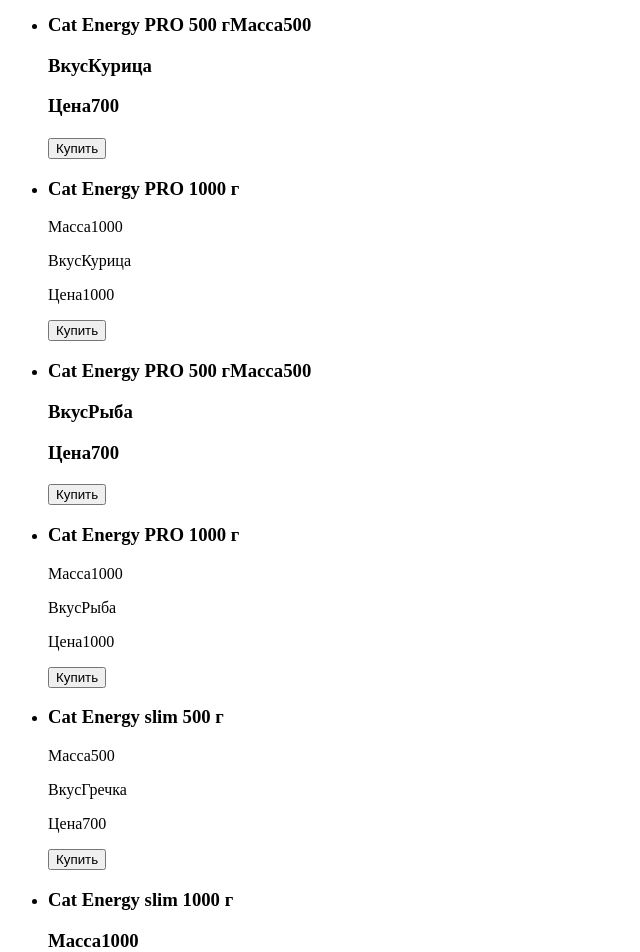
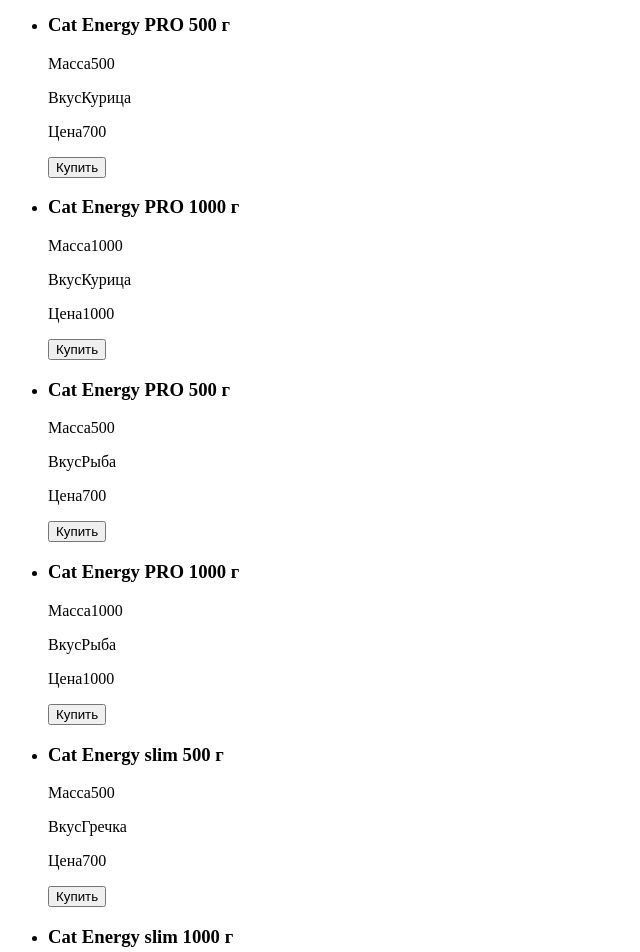
Before and after one commit to Talalanova/Cat-Energy, a website: page source/catalog.html in a window 1280 px wide. Shown: the part 160-1112 px from the top of the page, without its empty margins (0-640 px from the left). Drawn offline with nearby package versions, Linux system fonts and the light colour scheme; files that its build step writes are made by us from their sources.

Commit message:
сборка

```diff
--- a/source/catalog.html
+++ b/source/catalog.html
@@ -42,7 +42,7 @@
                 <h1 class="catalog__title">Каталог продукции</h1>
                 <ul class="catalog__list">
                     <li class="catalog__item">
-                        <h3 class="catalog__sub-title">Cat Energy PRO 500 г</h23
+                        <h3 class="catalog__sub-title">Cat Energy PRO 500 г</h3>
                         <p class="catalog__text">Масса<span class="catalog__value">500</span></p>
                         <p class="catalog__text">Вкус<span class="catalog__value">Курица</span></p>
                         <p class="catalog__text">Цена<span class="catalog__value">700</span></p>
@@ -56,7 +56,7 @@
                         <button class="catalog__button">Купить</button>
                     </li>
                     <li class="catalog__item">
-                        <h3 class="catalog__sub-title">Cat Energy PRO 500 г</h23
+                        <h3 class="catalog__sub-title">Cat Energy PRO 500 г</h3>
                         <p class="catalog__text">Масса<span class="catalog__value">500</span></p>
                         <p class="catalog__text">Вкус<span class="catalog__value">Рыба</span></p>
                         <p class="catalog__text">Цена<span class="catalog__value">700</span></p>
@@ -77,7 +77,7 @@
                         <button class="catalog__button">Купить</button>
                     </li>
                     <li class="catalog__item">
-                        <h3 class="catalog__sub-title">Cat Energy slim 1000 г</32>
+                        <h3 class="catalog__sub-title">Cat Energy slim 1000 г</h3>
                         <p class="catalog__text">Масса<span class="catalog__value">1000</span></p>
                         <p class="catalog__text">Вкус<span class="catalog__value">Гречка</span></p>
                         <p class="catalog__text">Цена<span class="catalog__value">1000</span></p>
--- a/source/index.html
+++ b/source/index.html
@@ -5,7 +5,7 @@
     <meta charset="utf-8">
     <title>Cat Energy</title>
     <link rel="icon" href="../favicon.ico">
-    <link href="style.css" rel="stylesheet">
+    <link href="css/style.css" rel="stylesheet">
     <meta name="viewport" content="width=device-width, initial-scale=1">
 </head>
 <body class="page__body">
@@ -101,25 +101,19 @@
                     <li class="social-list__item">
                         <a class="social-list__link" href="#">
                           <span class="visually-hidden">Мы Вконтакте</span>
-                                <svg class="social-list__icon">
-
-                                </svg>
+                          <svg class="social-list__icon"></svg>
                         </a>
                     </li>
                     <li class="social-list__item">
                         <a class="social-list__link" href="#">
                           <span class="visually-hidden">Мы в Инстаграм</span>
-                                <svg class="social-list__icon">
-
-                                </svg>
+                          <svg class="social-list__icon"></svg>
                         </a>
                     </li>
                     <li class="social-list__item">
                         <a class="social-list__link" href="#">
                           <span class="visually-hidden">Мы в Фейсбук</span>
-                                <svg class="social-list__icon">
-
-                                </svg>
+                          <svg class="social-list__icon"></svg>
                         </a>
                     </li>
                 </ul>
--- /dev/null
+++ b/source/less/blocks/body.less
@@ -0,0 +1,3 @@
+.page__body {
+
+}
--- a/source/less/style.less
+++ b/source/less/style.less
@@ -0,0 +1 @@
+@import "blocks/body.less";
```
Also changed, not shown: package.json (+24 -4 lines), 16.svg (deleted), 3 other files. Lines whose indentation alone changed are shown as unchanged.
